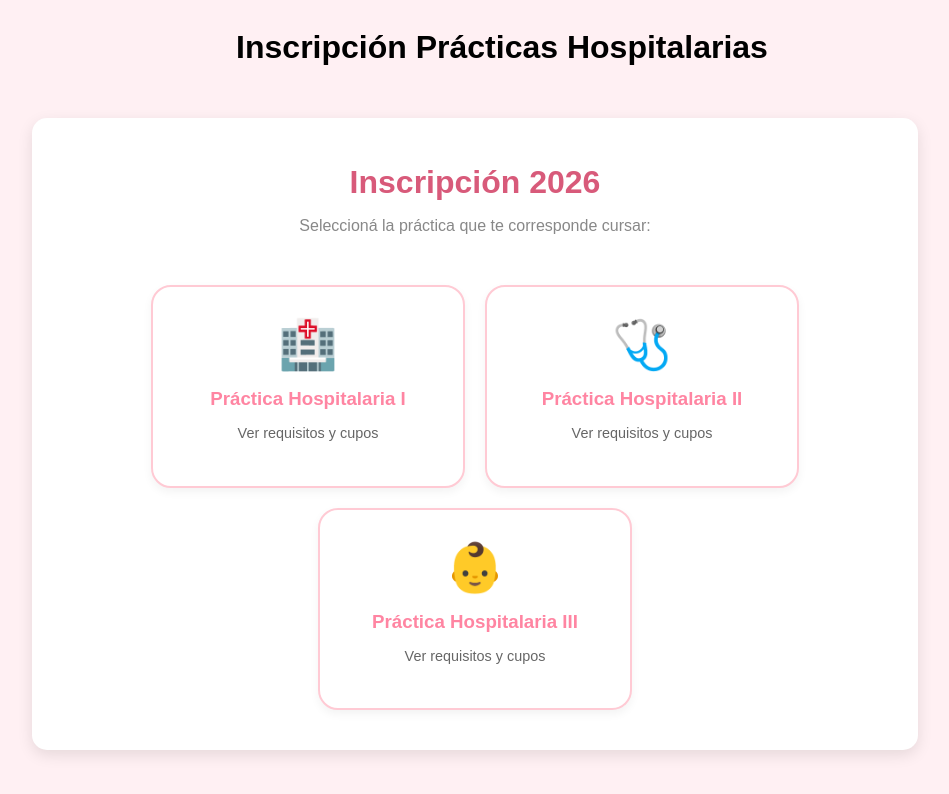
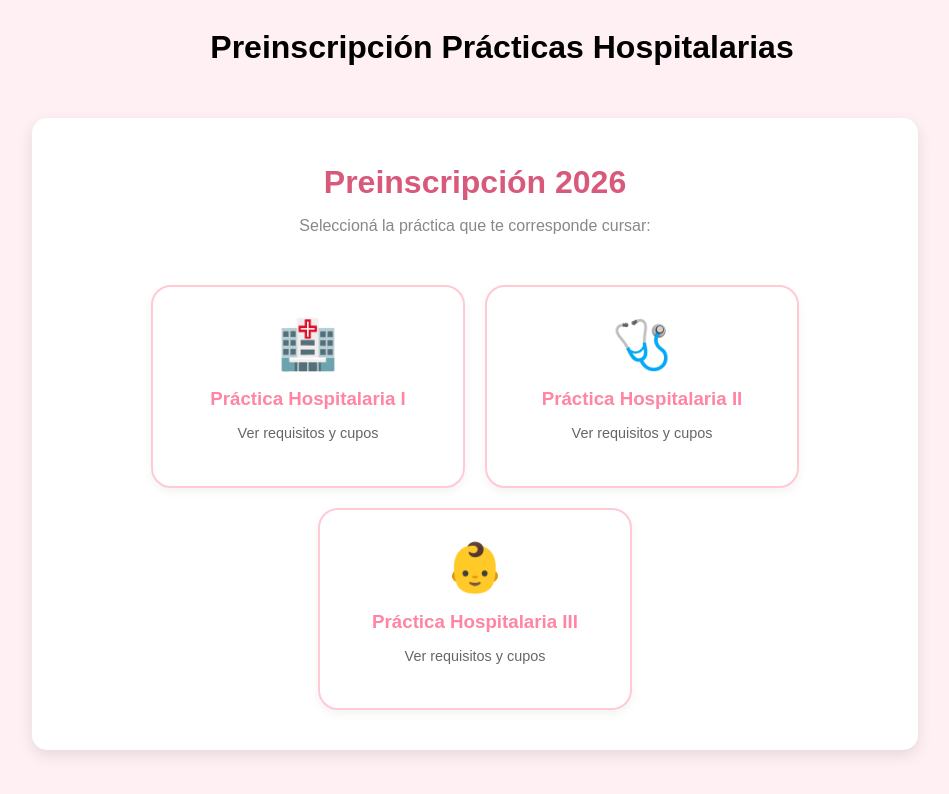
Before and after one commit to QueenJ96/preinscripcion-ph-2026, a plain HTML site: page index.html in a window 1280 px wide. Shown: the whole page, without its empty margins (138-1087 px from the left). Drawn offline with Linux system fonts and the light colour scheme.

Commit message:
Segunda versión estable

```diff
--- a/index.html
+++ b/index.html
@@ -3,18 +3,18 @@
 <head>
     <meta charset="UTF-8">
     <meta name="viewport" content="width=device-width, initial-scale=1.0">
-    <title>Inscripción PH - Obstetricia</title>
+    <title>Preinscripción PH - FUMCEO</title>
     <link rel="stylesheet" href="style.css">
 </head>
 <body>
 
     <header>
-        <h1>Inscripción Prácticas Hospitalarias</h1>
+        <h1>Preinscripción Prácticas Hospitalarias</h1>
     </header>
 
     <main id="app">
         <section id="paso1" class="step">
-         <h2 class="titulo-principal">Inscripción 2026</h2>
+         <h2 class="titulo-principal">Preinscripción 2026</h2>
          <p class="subtitulo">Seleccioná la práctica que te corresponde cursar:</p>
 
          <div class="contenedor-cajas">
```
